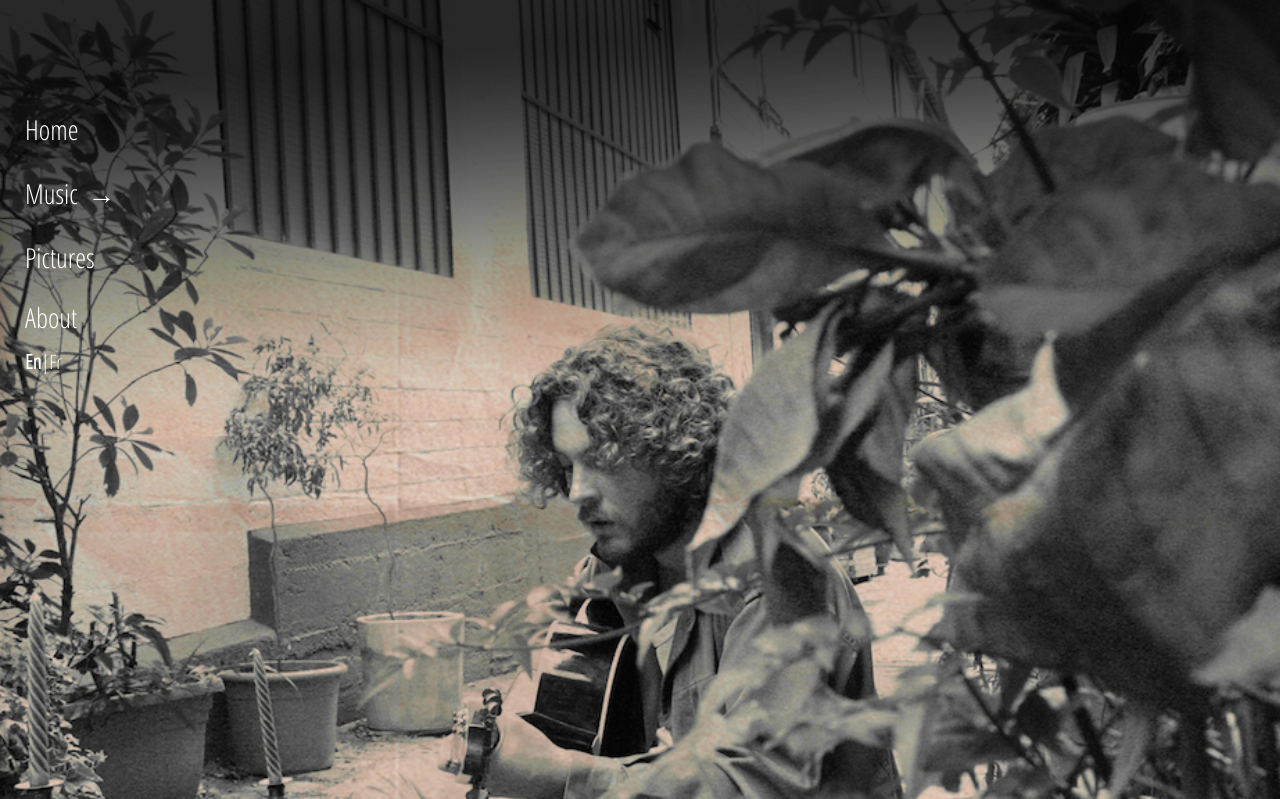
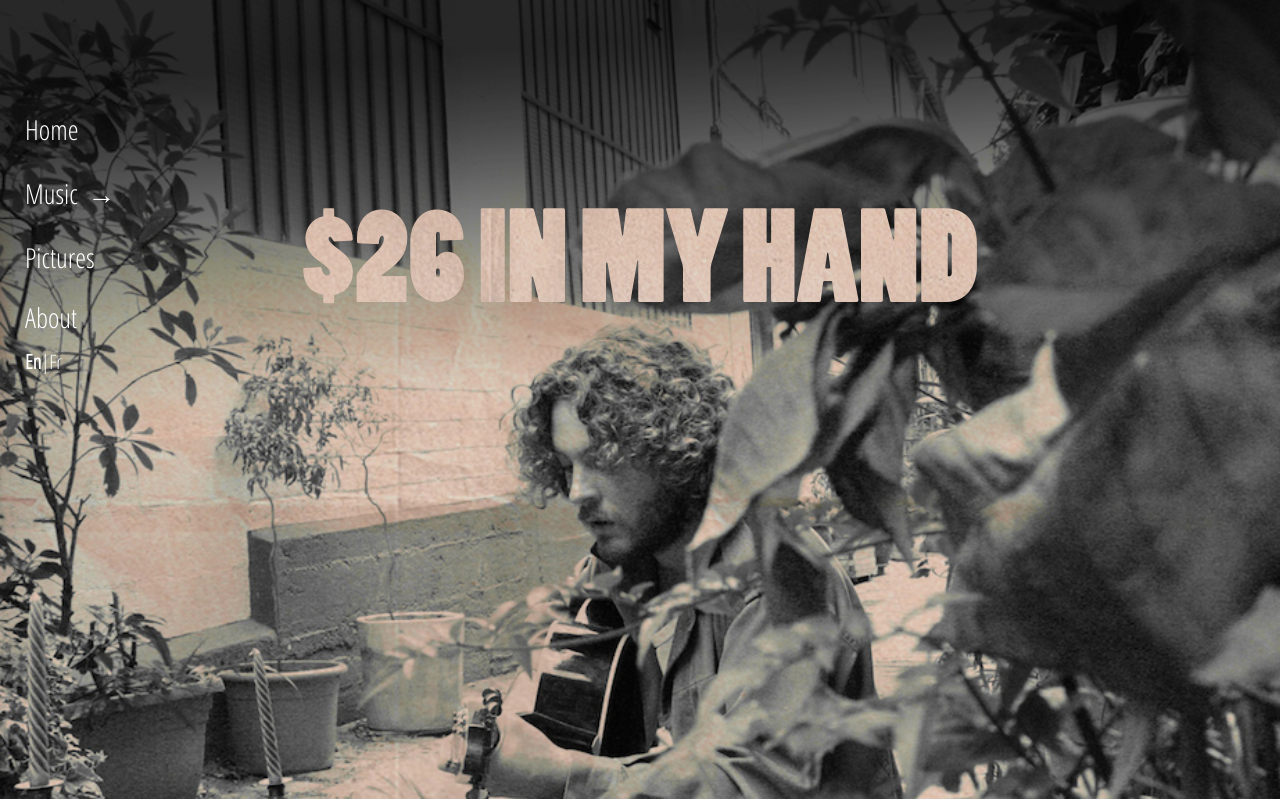
Before and after one commit to nrigaudiere/26dollarsinmyhand, a plain HTML site: page index.html in a window 1280 px wide. Shown: the top 799 px of the page. Drawn offline with nearby package versions, Linux system fonts and the light colour scheme; files whose address does not match are found by name.

```diff
--- a/assets/css/style.css
+++ b/assets/css/style.css
@@ -567,7 +567,7 @@
 	margin:25vh 0 0 0;
 	position:relative;
 
-	-webkit-background:url('../images/pattern_txt.png');
+	/*-webkit-background-image:url('../images/pattern_txt.png');*/
     background-repeat:repeat-x;
     background-position:0 0;
     color:rgb(208, 185, 165);
@@ -579,6 +579,14 @@
          -o-background-size: cover;
             background-size: cover;
 }
+
+/*If Webkit*/
+@media all and (-webkit-min-device-pixel-ratio: 0) {
+	.site-title {
+		background-image:url('../images/pattern_txt.png') !important;
+	}
+}
+
 /*.site-title:before,
 .site-title:after{
 	content:"";
```
